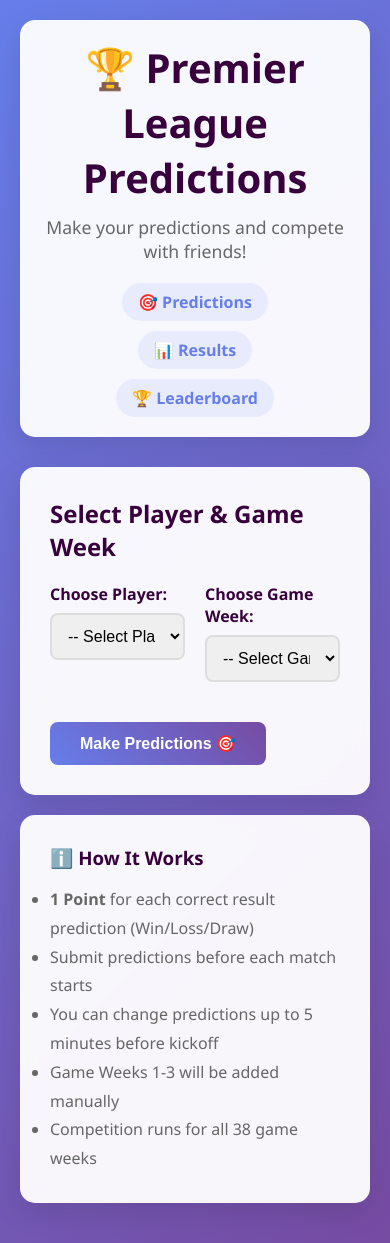
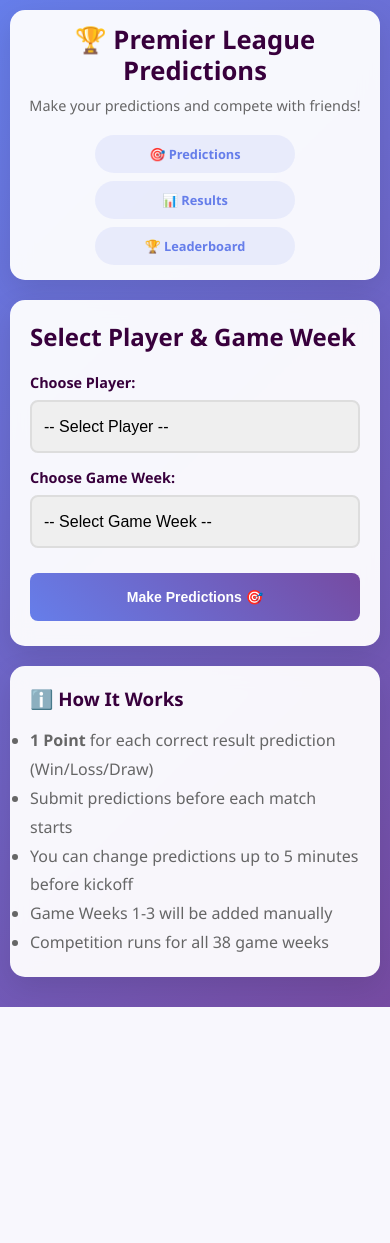
Before and after one commit to neomatrixtrilogy0/prem-predictions, a Flask app: page / in a window 390 px wide. After the commit the page ends 1007 px from the top, so only its background shows below. Run offline with Flask 3, Linux system fonts and the light colour scheme; data that the repository does not hold is empty; some libraries are stand-ins or nearby versions.

Commit message:
make it mobile friendly

```diff
--- a/templates/base.html
+++ b/templates/base.html
@@ -16,41 +16,44 @@
             background: linear-gradient(135deg, #667eea 0%, #764ba2 100%);
             min-height: 100vh;
             color: #333;
+            -webkit-font-smoothing: antialiased;
+            -moz-osx-font-smoothing: grayscale;
         }
 
         .container {
             max-width: 1200px;
             margin: 0 auto;
-            padding: 20px;
+            padding: 15px;
         }
 
         .header {
             background: rgba(255, 255, 255, 0.95);
-            padding: 20px;
+            padding: 20px 15px;
             border-radius: 15px;
             text-align: center;
-            margin-bottom: 30px;
+            margin-bottom: 20px;
             box-shadow: 0 10px 30px rgba(0, 0, 0, 0.1);
             backdrop-filter: blur(10px);
         }
 
         .header h1 {
             color: #38003c;
-            font-size: 2.5em;
+            font-size: clamp(1.8rem, 5vw, 2.5rem);
             margin-bottom: 10px;
             font-weight: 700;
+            line-height: 1.2;
         }
 
         .header p {
             color: #666;
-            font-size: 1.1em;
+            font-size: clamp(0.9rem, 3vw, 1.1rem);
             margin-bottom: 20px;
         }
 
         .nav-menu {
             margin-top: 20px;
             display: flex;
-            gap: 15px;
+            gap: 10px;
             justify-content: center;
             flex-wrap: wrap;
         }
@@ -59,10 +62,14 @@
             color: #667eea;
             text-decoration: none;
             font-weight: 600;
-            padding: 8px 16px;
+            padding: 10px 14px;
             border-radius: 20px;
             background: rgba(102, 126, 234, 0.1);
             transition: all 0.3s ease;
+            font-size: clamp(0.8rem, 2.5vw, 0.95rem);
+            white-space: nowrap;
+            min-width: 110px;
+            text-align: center;
         }
 
         .nav-link:hover {
@@ -72,7 +79,7 @@
 
         .card {
             background: rgba(255, 255, 255, 0.95);
-            padding: 30px;
+            padding: clamp(20px, 4vw, 30px);
             border-radius: 15px;
             box-shadow: 0 10px 30px rgba(0, 0, 0, 0.1);
             backdrop-filter: blur(10px);
@@ -88,16 +95,20 @@
             margin-bottom: 8px;
             font-weight: 600;
             color: #38003c;
+            font-size: clamp(0.9rem, 3vw, 1rem);
         }
 
         .form-group select,
         .form-group input {
             width: 100%;
-            padding: 12px;
+            padding: 14px 12px;
             border: 2px solid #ddd;
             border-radius: 8px;
-            font-size: 16px;
+            font-size: clamp(14px, 4vw, 16px);
             transition: border-color 0.3s ease;
+            -webkit-appearance: none;
+            -moz-appearance: none;
+            appearance: none;
         }
 
         .form-group select:focus,
@@ -109,16 +120,20 @@
         .btn {
             background: linear-gradient(45deg, #667eea, #764ba2);
             color: white;
-            padding: 12px 30px;
+            padding: 14px 25px;
             border: none;
             border-radius: 8px;
-            font-size: 16px;
+            font-size: clamp(14px, 4vw, 16px);
             font-weight: 600;
             cursor: pointer;
             transition: transform 0.3s ease, box-shadow 0.3s ease;
             text-decoration: none;
             display: inline-block;
             text-align: center;
+            min-height: 48px;
+            line-height: 1.4;
+            width: auto;
+            min-width: 120px;
         }
 
         .btn:hover {
@@ -242,27 +271,149 @@
             font-weight: 500;
             margin-bottom: 20px;
             display: inline-block;
+            font-size: clamp(0.9rem, 3vw, 1rem);
+            padding: 8px 0;
         }
 
         .back-link:hover {
             text-decoration: underline;
         }
 
+        .table-responsive {
+            overflow-x: auto;
+            -webkit-overflow-scrolling: touch;
+        }
+
+        /* Mobile specific adjustments */
         @media (max-width: 768px) {
+            .container {
+                padding: 10px;
+            }
+
+            .header {
+                padding: 15px 10px;
+            }
+
+            .nav-menu {
+                flex-direction: column;
+                align-items: center;
+                gap: 8px;
+            }
+
+            .nav-link {
+                width: 100%;
+                max-width: 200px;
+            }
+
             .match-card {
                 flex-direction: column;
-                gap: 15px;
+                gap: 12px;
+                padding: 12px;
+                text-align: center;
+            }
+
+            .match-info {
+                width: 100%;
             }
 
             .prediction-options {
                 width: 100%;
                 justify-content: center;
+                gap: 6px;
             }
 
-            .nav-menu {
-                flex-direction: column;
-                align-items: center;
-                gap: 10px;
+            .prediction-options label {
+                flex: 1;
+                min-width: 60px;
+                padding: 10px 6px;
+            }
+
+            .table {
+                font-size: 12px;
+            }
+
+            .table th,
+            .table td {
+                padding: 6px 4px;
+            }
+
+            /* Hide less important columns on mobile */
+            .table th:nth-child(n+4),
+            .table td:nth-child(n+4) {
+                display: none;
+            }
+
+            .btn {
+                width: 100%;
+                margin: 5px 0;
+                padding: 16px;
+                font-size: 16px;
+            }
+
+            .form-group select,
+            .form-group input {
+                padding: 16px 12px;
+                font-size: 16px; /* Prevents zoom on iOS */
+            }
+
+            .podium {
+                flex-direction: column !important;
+                align-items: center !important;
+            }
+
+            .podium-place {
+                order: unset !important;
+                margin-bottom: 15px !important;
+                width: 100% !important;
+                max-width: 280px;
+            }
+
+            /* Grid layouts become single column on mobile */
+            div[style*="grid-template-columns"] {
+                display: block !important;
+            }
+
+            div[style*="grid-template-columns"] > div {
+                margin-bottom: 15px;
+            }
+        }
+
+        /* iPhone specific adjustments */
+        @media (max-width: 480px) {
+            .header h1 {
+                font-size: 1.6rem;
+            }
+
+            .match-teams {
+                font-size: 0.9rem;
+            }
+
+            .prediction-options label {
+                font-size: 10px;
+                padding: 8px 4px;
+            }
+
+            .table {
+                font-size: 11px;
+            }
+
+            .btn {
+                font-size: 14px;
+                padding: 14px;
+            }
+        }
+
+        /* Touch improvements */
+        @media (hover: none) and (pointer: coarse) {
+            .btn:hover,
+            .nav-link:hover,
+            .match-card:hover {
+                transform: none;
+            }
+
+            .btn:active,
+            .nav-link:active {
+                transform: scale(0.98);
             }
         }
     </style>
```
Also changed, not shown: other parts of templates/base.html (+21 -7 lines).
